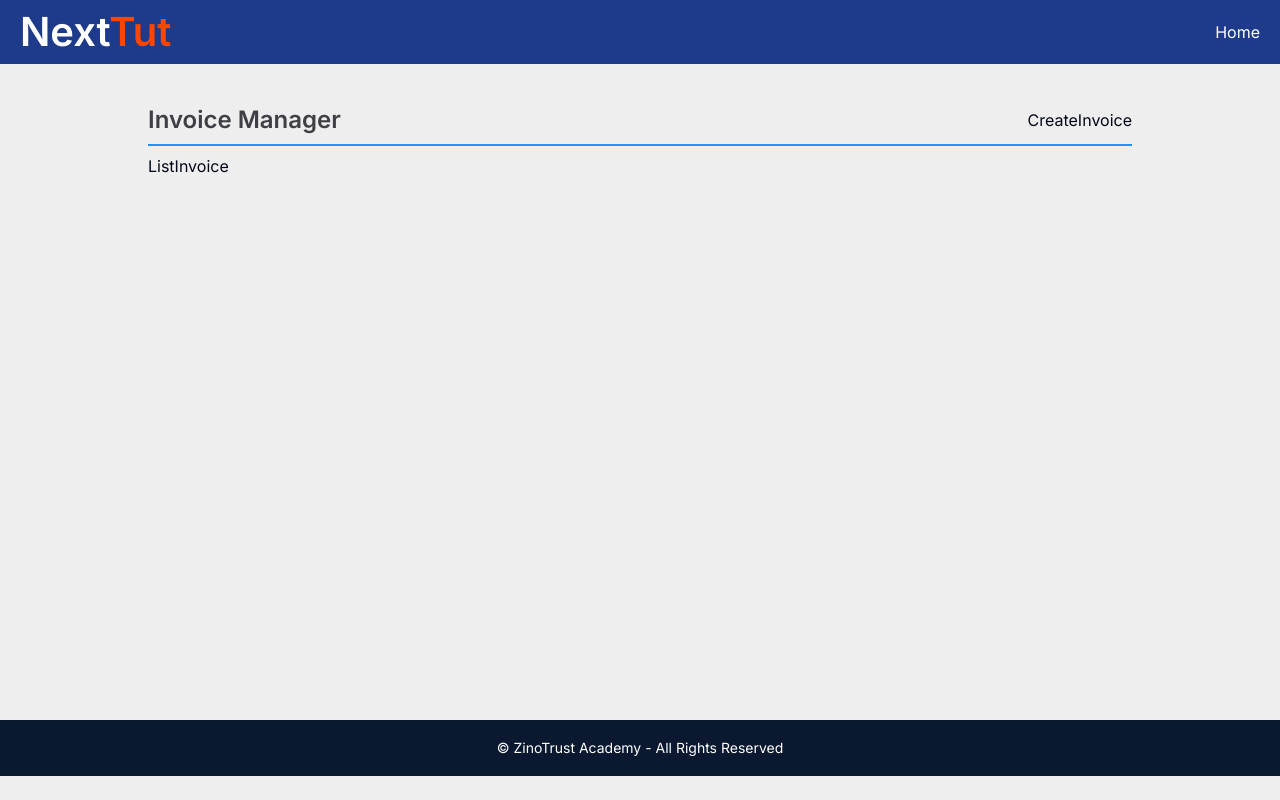
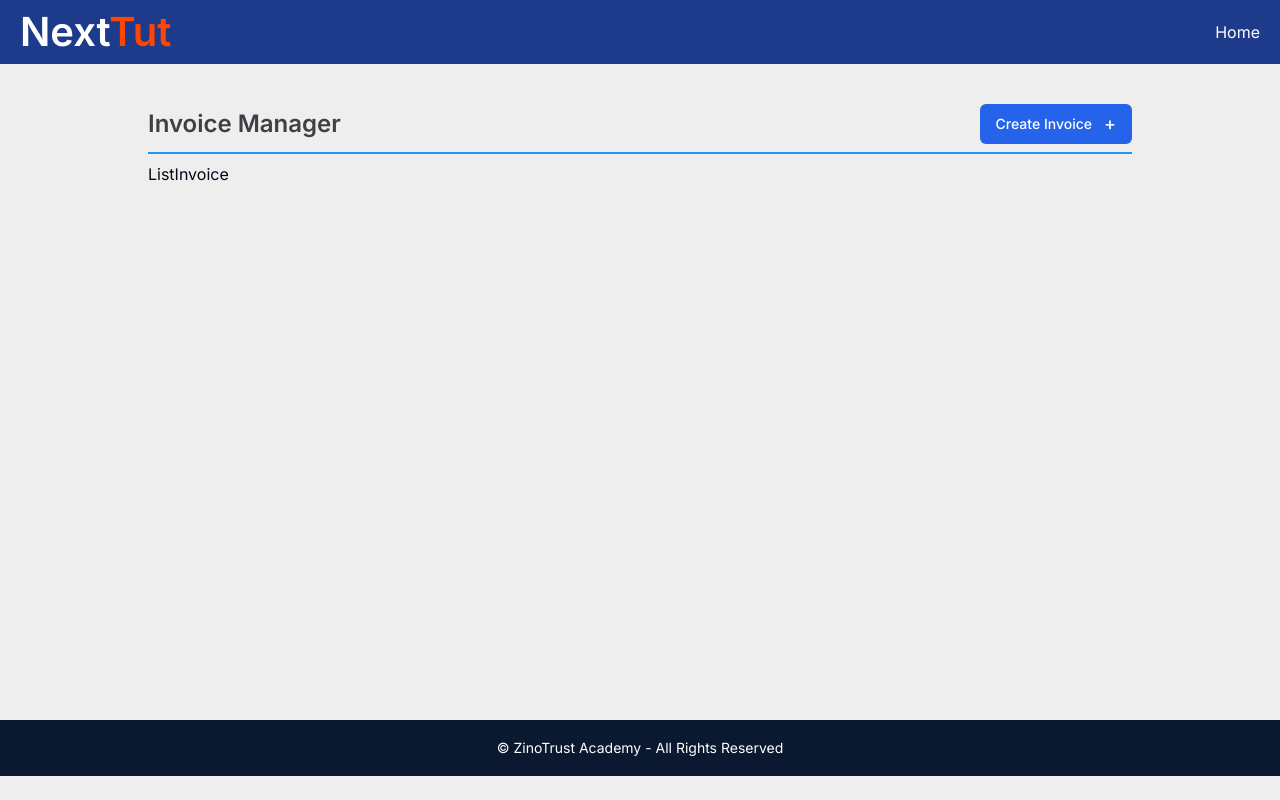
Before and after one commit to uvindu12/invoice-manager, a Next.js app: page / in a window 1280 px wide. Built offline with nearby package versions, Linux system fonts and the light colour scheme.

Commit message:
create a create invoice button and alert card

```diff
--- a/src/components/invoice/CreateInvoice.jsx
+++ b/src/components/invoice/CreateInvoice.jsx
@@ -1,7 +1,29 @@
+"use client";
+
 import React from 'react'
+import ActionModal from '../widgets/ActionModal';
+import { Button } from '../ui/button';
+import { useState } from "react";
+
+
 
 export default function CreateInvoice() {
+    const [open, setOpen] = useState(false);
     return (
-        <div>CreateInvoice</div>
+        <div>
+            <ActionModal
+                title="Create Invoice"
+                desc = "Create a new invoice"
+                trigger ={
+                    <Button className="text-white space-x-1">
+                        <span>Create Invoice</span>
+                        <span className= 'text-lg'>+</span>
+                        </Button>
+                }
+                open ={open}
+                setOpen={setOpen}>
+                    <h1>Invoice</h1>
+            </ActionModal>
+        </div>
     )
 }
--- a/src/components/widgets/ActionModal.jsx
+++ b/src/components/widgets/ActionModal.jsx
@@ -12,23 +12,29 @@ import {
   } from "@/components/ui/alert-dialog"
 
 
-
-
-export default function ActionModal() {
+export default function ActionModal({
+    childern,
+    trigger, title, desc, btnText, onClick, open, setOpen
+}) {
   return (
-    <AlertDialog>
-  <AlertDialogTrigger>Open</AlertDialogTrigger>
+    <AlertDialog open={open} onOpenChange={setOpen}>
+  <AlertDialogTrigger>
+    {trigger}</AlertDialogTrigger>
   <AlertDialogContent>
     <AlertDialogHeader>
-      <AlertDialogTitle>Are you absolutely sure?</AlertDialogTitle>
+      <AlertDialogTitle>{title}</AlertDialogTitle>
       <AlertDialogDescription>
-        This action cannot be undone. This will permanently delete your account
-        and remove your data from our servers.
+      {desc}
       </AlertDialogDescription>
+
     </AlertDialogHeader>
+    {childern}
     <AlertDialogFooter>
       <AlertDialogCancel>Cancel</AlertDialogCancel>
-      <AlertDialogAction>Continue</AlertDialogAction>
+      {btnText && (
+        <AlertDialogAction onClick = {onClick}> {btnText}
+        </AlertDialogAction>
+      )}
     </AlertDialogFooter>
   </AlertDialogContent>
 </AlertDialog>
```
